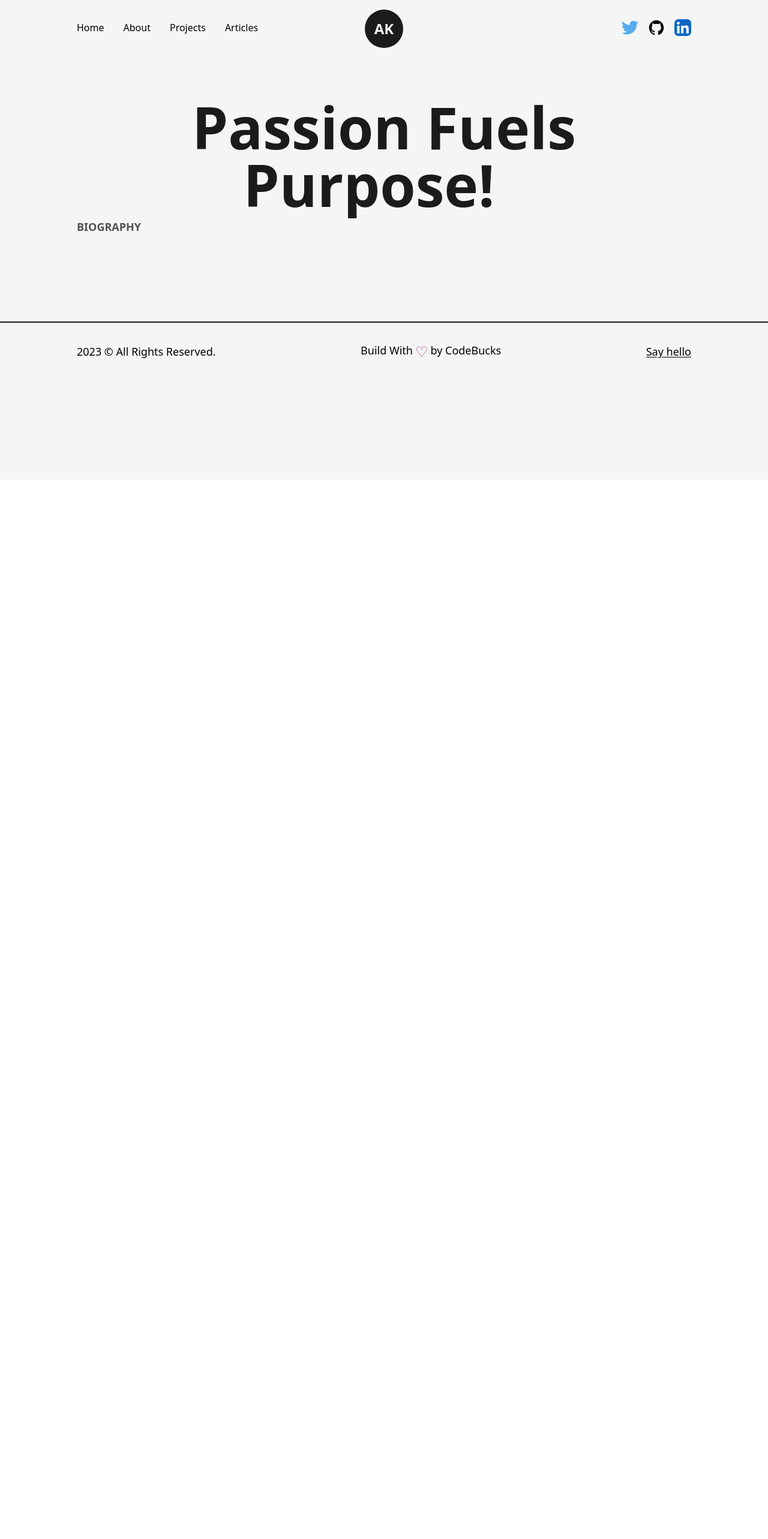
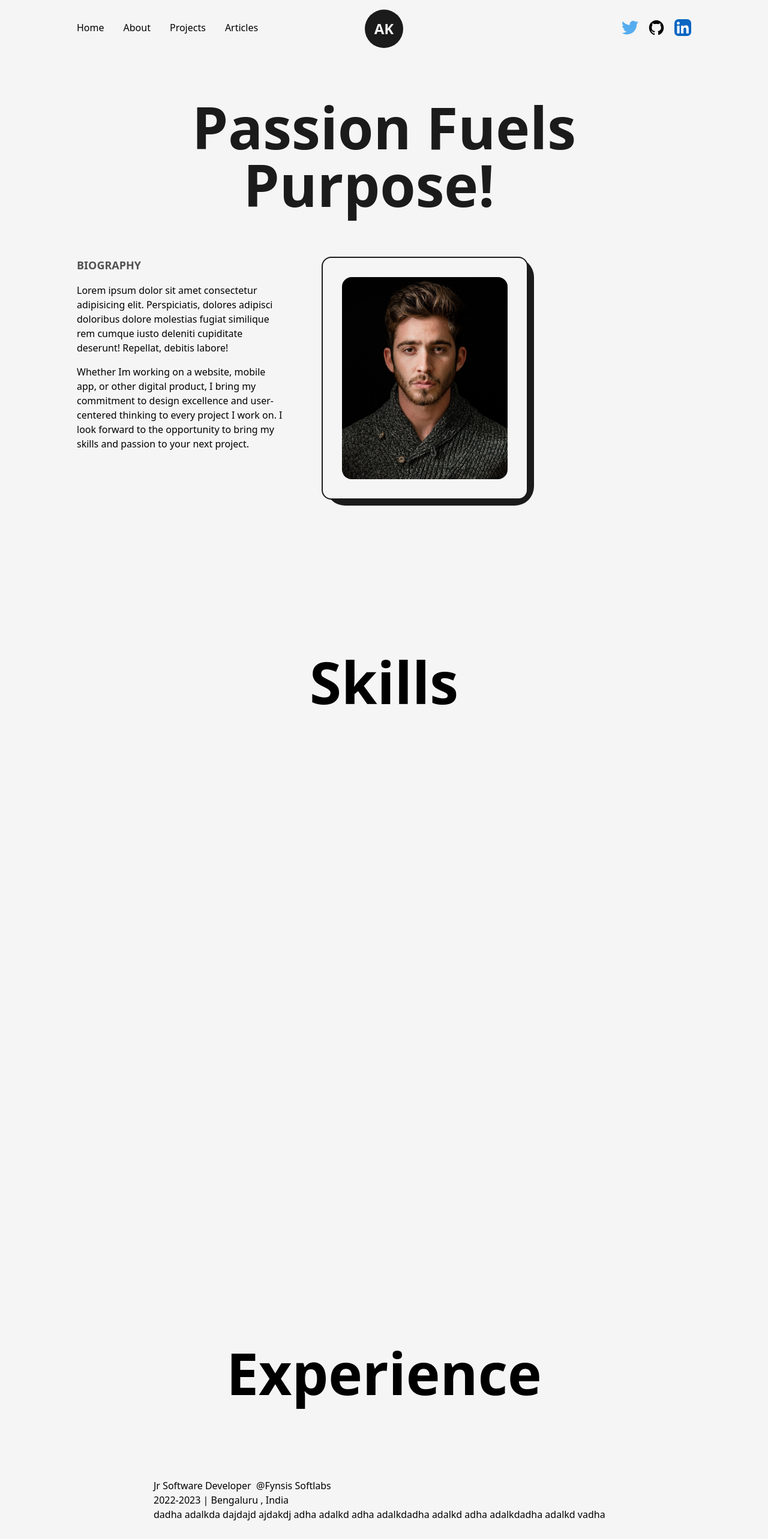
Before and after one commit to MdAatif-Tegginmani/Next-Portfolio, a Next.js app: page /about in a window 1280 px wide. Shown: the top 2566 px of the page at 60% size. Before the commit the page ends 800 px from the top, so only its background shows below. Built offline with nearby package versions, Linux system fonts and the light colour scheme.

Commit message:
updating

```diff
--- /dev/null
+++ b/src/components/Experience.js
@@ -0,0 +1,40 @@
+import React from 'react'
+
+
+const Details = ({position , company, companyLink,time,address ,work}) =>{
+    return <li>
+        <div>
+            <h3>{position}&nbsp; <a href={companyLink}>@{company}</a></h3>
+            <span>
+                {time} | {address}
+            </span>
+            <p>
+                {work}
+            </p>
+        </div>
+
+    </li>
+}
+
+const Experience = () => {
+  return (
+    <div className='my-64'>
+    <h2 className='font-bold text-8xl mb-32 w-full text-center'>
+      Experience
+    </h2>
+    <div className='w-[75%] mx-auto relative'>
+        <ul>
+            <Details
+            position='Jr Software Developer' company='Fynsis Softlabs'
+         time="   2022-2023"  address='Bengaluru , India '
+           work='            dadha adalkda dajdajd ajdakdj adha adalkd adha adalkdadha adalkd adha adalkdadha adalkd vadha '
+
+            />
+        </ul>
+    </div>
+
+    </div >
+  )
+}
+
+export default Experience
--- a/src/components/HireMe.js
+++ b/src/components/HireMe.js
@@ -4,7 +4,7 @@ import Link from 'next/link'
 
 const HireMe = () => {
     return (
-        <div className='fixed left-4 bottom-4 flex items-center justify-center overflow-hidden'
+        <div className='fixed right-3 bottom-0.5 flex items-center justify-center overflow-hidden'
         >
         <div className='w-48 h-auto flex items-center justify-center relative'>
         <CircularText className={"fill-dark animate-spin-slow "} />
--- /dev/null
+++ b/src/components/Skills.js
@@ -0,0 +1,15 @@
+import React from 'react'
+
+const Skills = () => {
+  return (
+    <>
+    <h2 className='font-bold text-8xl mt-64 w-full text-center'>Skills</h2>
+    <div className='w-full h-screen relative flex items-center justify-center rounded-full'>
+    </div>
+
+
+    </>
+  )
+}
+
+export default Skills
--- a/src/pages/about.js
+++ b/src/pages/about.js
@@ -1,29 +1,57 @@
-import React from 'react'
-import Head from 'next/head'
-import AnimatedText from '@/components/AnimatedText'
-import Layout from '@/components/Layout'
+import React from "react";
+import Head from "next/head";
+import AnimatedText from "@/components/AnimatedText";
+import Layout from "@/components/Layout";
+import Image from "next/image";
+import ProfilePic from "@/../public/images/profile/developer-pic-2.jpg";
+import Skills from "@/components/Skills";
+import Experience from "@/components/Experience";
 
 const about = () => {
     return (
-
         <>
             <Head>
-                <title>CodeBucks | About Page</title>
-                <meta name='description' content='any description' />
+                <title>Vectiqa | About Page</title>
+                <meta name="description" content="any description" />
             </Head>
-            <main className='flex w-full flex-col items-center justify-center'>
-                <Layout className='pt-16'>
-                    <AnimatedText text=' Passion Fuels Purpose! ' />
-                    <div className='grid w-full grid-cols-8 gap-16'>
-                        <div className='col-span-3 flex flex-col items-start justify-start'>
-                            <h2 className='mb-4 text-lg font-bold uppercase text-dark/75'>Biography</h2>
+            <main className="flex w-full flex-col items-center justify-center">
+                <Layout className="pt-16">
+                    <AnimatedText text=" Passion Fuels Purpose! " className="mb-16" />
+                    <div className="grid w-full grid-cols-8 gap-16">
+                        <div className="col-span-3 flex flex-col items-start justify-start">
+                            <h2 className="mb-4 text-lg font-bold uppercase text-dark/75">
+                                Biography
+                            </h2>
+                            <p className="font-medium">
+                               Lorem ipsum dolor sit amet consectetur adipisicing elit. Perspiciatis, dolores adipisci doloribus dolore molestias fugiat similique rem cumque iusto deleniti cupiditate deserunt! Repellat, debitis labore!
+                            </p>
+
+
+                            <p className="font-medium my-4">
+                                Whether Im working on a website, mobile app, or other digital
+                                product, I bring my commitment to design excellence and
+                                user-centered thinking to every project I work on. I look
+                                forward to the opportunity to bring my skills and passion to
+                                your next project.
+                            </p>
+                        </div>
+                        <div className="col-span-3 relative h-max rounded-2xl border-2 border-solid border-dark bg-light p-8">
+                        <Image
+                            src={ProfilePic}
+                            alt="Vectiqa"
+                            className="w-full h-auto rounded-2xl"
+                        />
+                            <div className="absolute top-0 -right-3 -z-10 w-[102%] h-[103%] rounded-[2rem] bg-dark">
+                            </div>
+
                         </div>
                     </div>
+                    <Skills/>
+                    <Experience />
                 </Layout>
             </main>
         </>
+    );
+};
 
-    )
-}
-
-export default about
+export default about;
```
